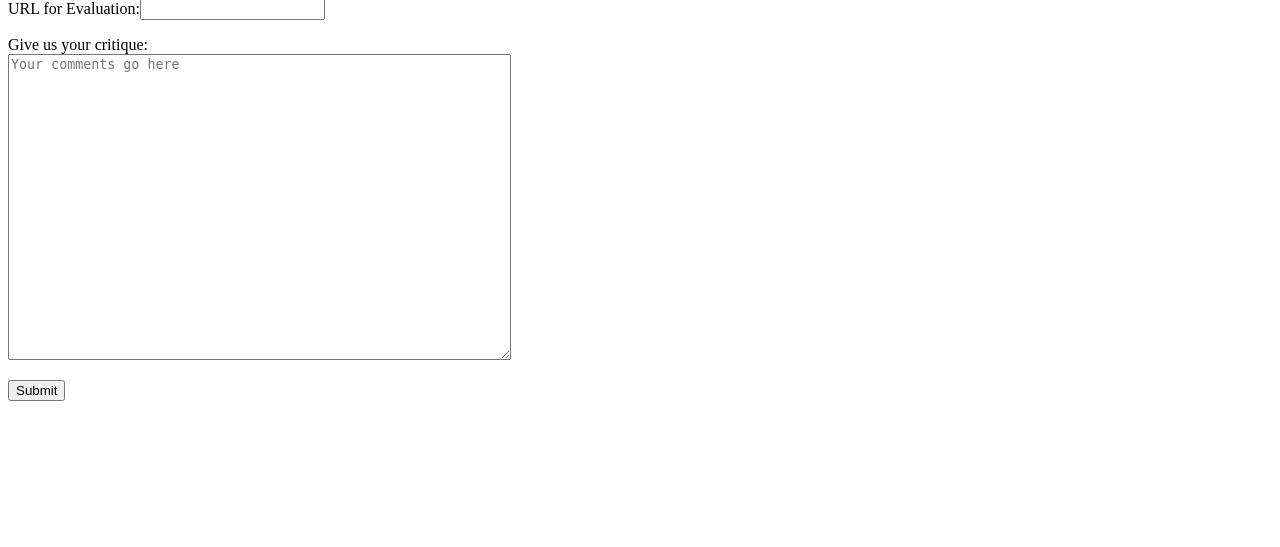
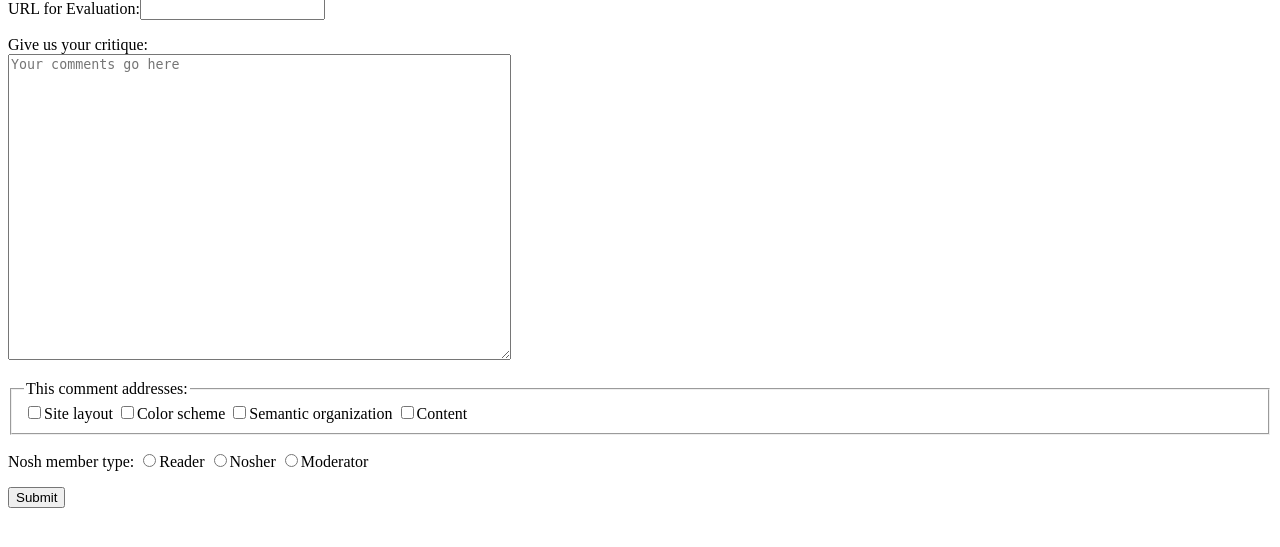
Before and after one commit to scklinzing/WebTech, a PHP site: page /views/commentForm.php in a window 1280 px wide. Shown: the part 115-662 px from the top of the page. Run offline with PHP 8.4, Linux system fonts and the light colour scheme.

Commit message:
Added checkbox and radio buttons.

```diff
--- a/InClassProjects/NoshPhase1/WebContent/views/commentForm.php
+++ b/InClassProjects/NoshPhase1/WebContent/views/commentForm.php
@@ -3,23 +3,40 @@
 <head>
 <title>URL NOSH Comment Form</title>
 <meta name="keywords" content="URL NOSH, Members, URL evaluation">
-<meta name="description" content = "Evaluation form for URLs">
+<meta name="description" content="Evaluation form for URLs">
 </head>
 <body>
 	<h1>NOSH URL Survey</h1>
 	<p>Give us your candidate comments about a URL worth consideration.</p>
 
 	<section>
-<form action ="../controllers/postCommentController.php" method="Post">
-URL for Evaluation:<input type="url" name ="evaluationUrl">
+		<form action="../controllers/postCommentController.php" method="Post">
+			URL for Evaluation:<input type="url" name="evaluationUrl">
 
 			<p>
 				Give us your critique:<br>
-<textarea name="comment" placeholder="Your comments go here" rows = "20" cols="60">
+				<textarea name="comment" placeholder="Your comments go here"
+					rows="20" cols="60">
 </textarea>
 			</p>
 
-<input type = "submit" name = "submit" value="Submit">
+			<fieldset>
+				<legend>This comment addresses:</legend>
+				<input type="checkbox" name="commentTagList[]" value="layout">Site
+				layout <input type="checkbox" name="commentTagList[]" value="colors">Color
+				scheme <input type="checkbox" name="commentTagList[]"
+					value="semantics">Semantic organization <input type="checkbox"
+					name="commentTagList[]" value="content">Content
+			</fieldset>
+
+			<p>
+				Nosh member type: <input type="radio" name="memberClassName"
+					value="reader" required>Reader <input type="radio"
+					name="memberClassName" value="nosher">Nosher <input type="radio"
+					name="memberClassName" value="moderator">Moderator
+			</p>
+
+			<input type="submit" name="submit" value="Submit">
 		</form>
 	</section>
 </body>
```
Lines whose indentation alone changed are shown as unchanged.
